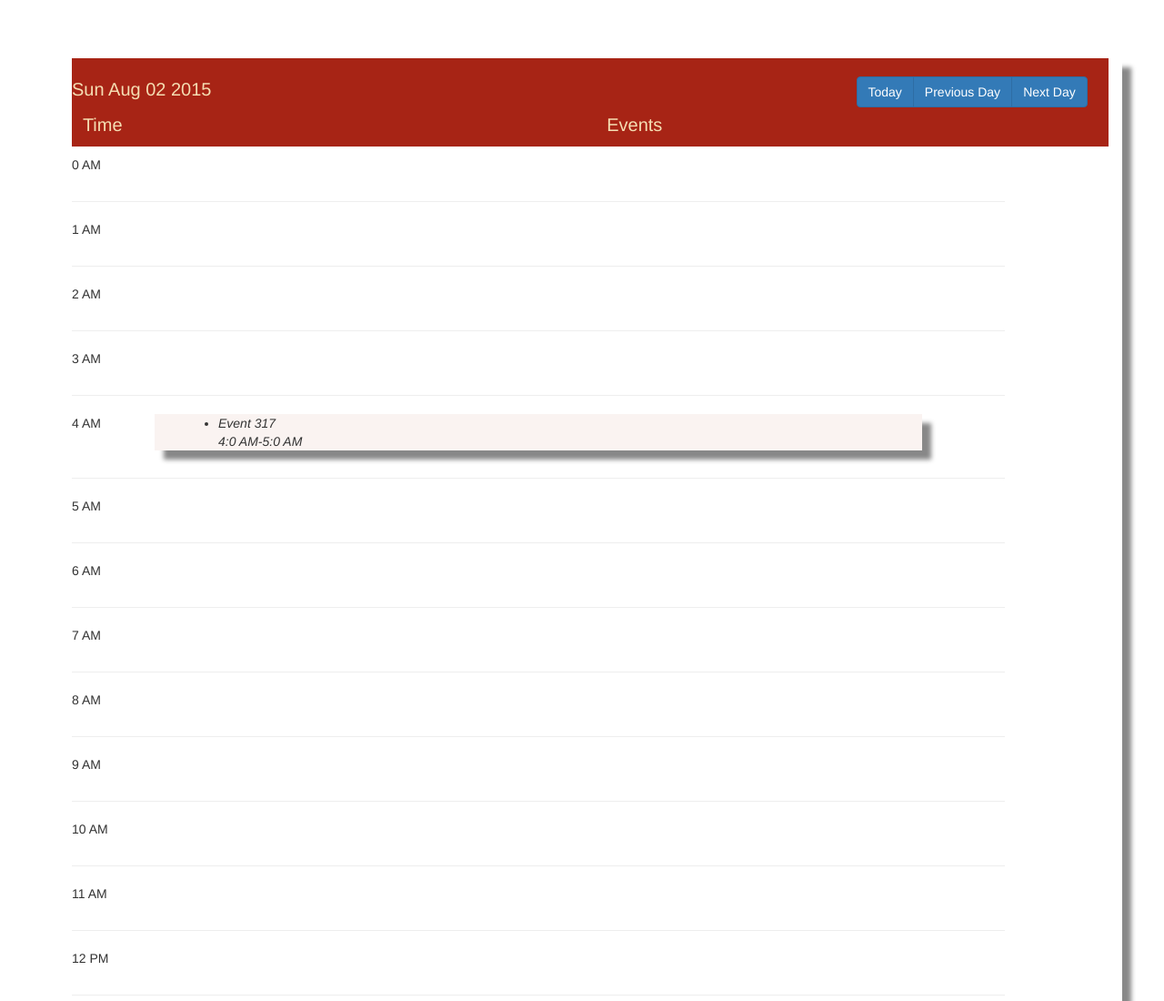
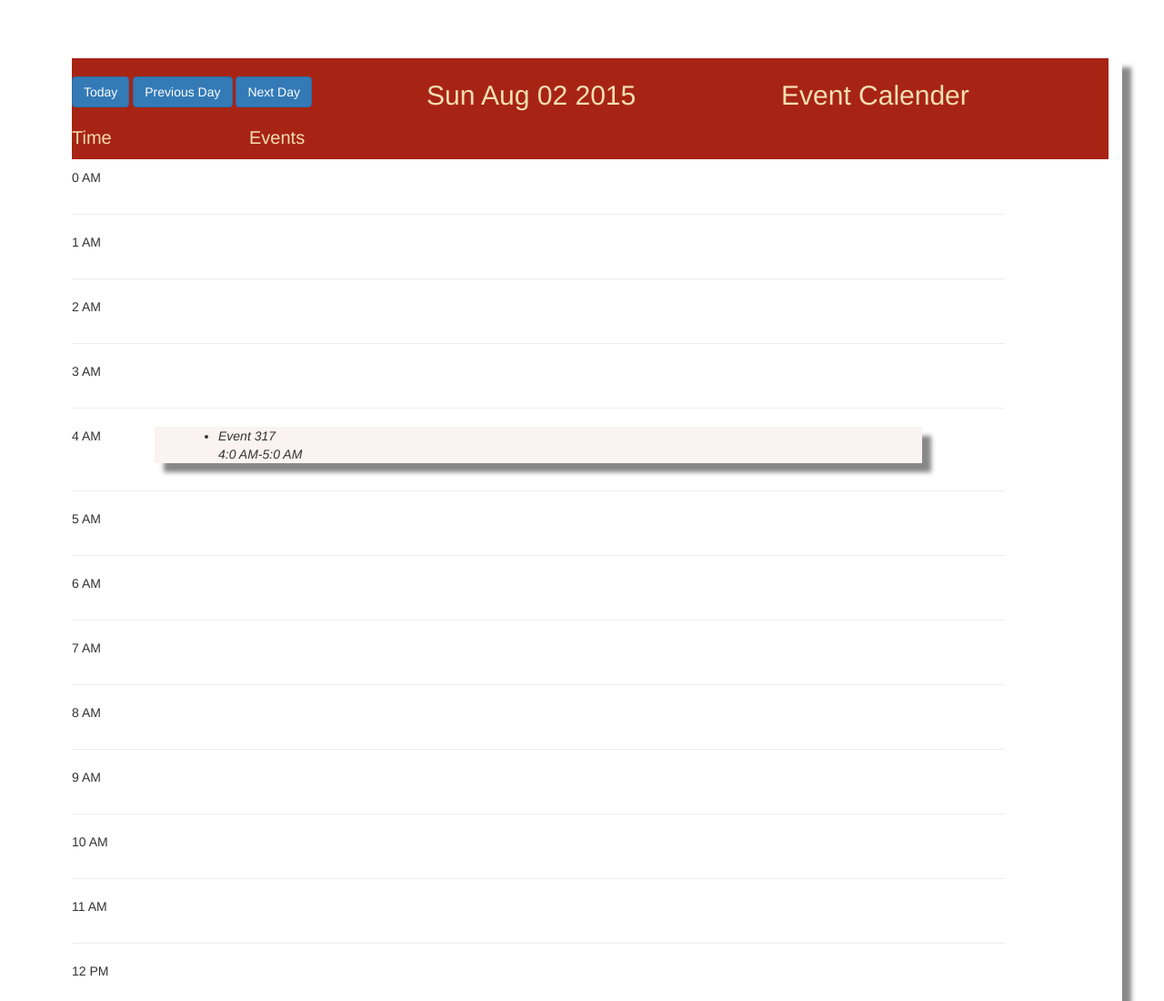
Before and after one commit to Arpitbhawar/eventcalender, a plain HTML site: page index.html in a window 1280 px wide. Shown: the top 1100 px of the page at 91% size. Drawn offline with Linux system fonts and the light colour scheme.

Commit message:
changed button allignment

```diff
--- a/index.html
+++ b/index.html
@@ -41,11 +41,11 @@
       #TimeID,#EventsID{
          color: wheat;
          font-size: 20px;
-         text-align: center;
+         text-align: left;
       }
-      #date{
+      #date,#EventCalenderHeader{
          color : wheat;
-         font-size: 20px;
+         font-size: 30px;
       }
 
       #calenderHead{
@@ -59,21 +59,24 @@
          <div id="calenderHead">
             <div class="row">
                <br>
-               <div class="btn-group">
+               <div class="col-md-4">
                   <button type="button" id="today" class="btn btn-primary" onclick="OnclickToday()">Today</button>
                   <button type="button" id="movePrevday" class="btn btn-primary" onclick="OnclickPreviousDay()">Previous Day</button>
                   <button type="button" id="moveTomorrow" class="btn btn-primary" onclick="OnclickNextDay()">Next Day</button>
                </div>
-               <div class="col-md-9">
+               <div class="col-md-4">
                   <p id="date"></p>
+               </div>
+               <div class="col-md-4" id="EventCalenderHeader">
+                  <p>Event Calender</p>
                </div>
             </div>
 
             <div class="row">
-            	<div class="col-md-1" id="TimeID">
+            	<div class="col-md-2" id="TimeID">
             	<p>Time</p>
             	</div>
-            	<div class="col-md-11" id="EventsID">
+            	<div class="col-md-10" id="EventsID">
             		<p>Events</p>
             	</div>
             </div>
```
